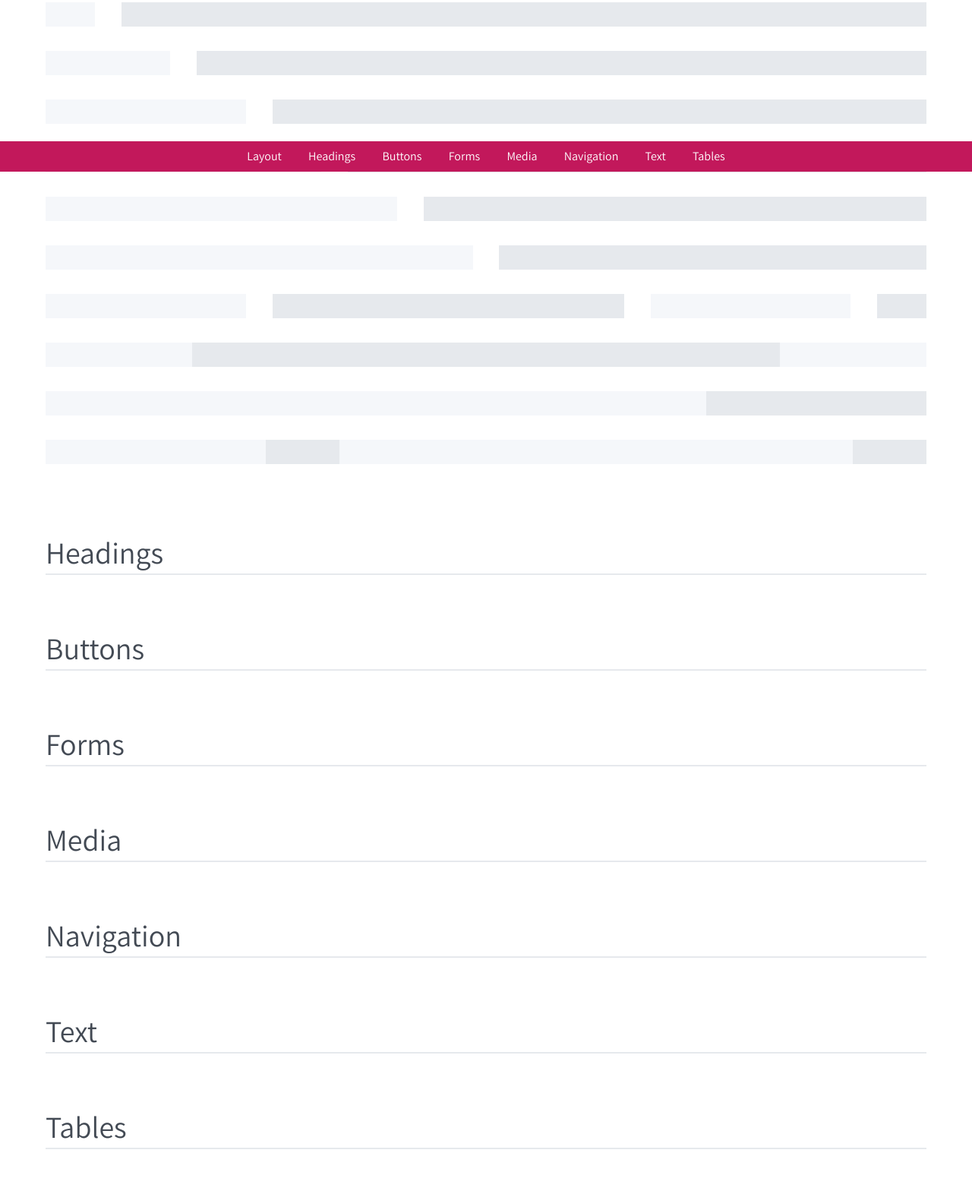
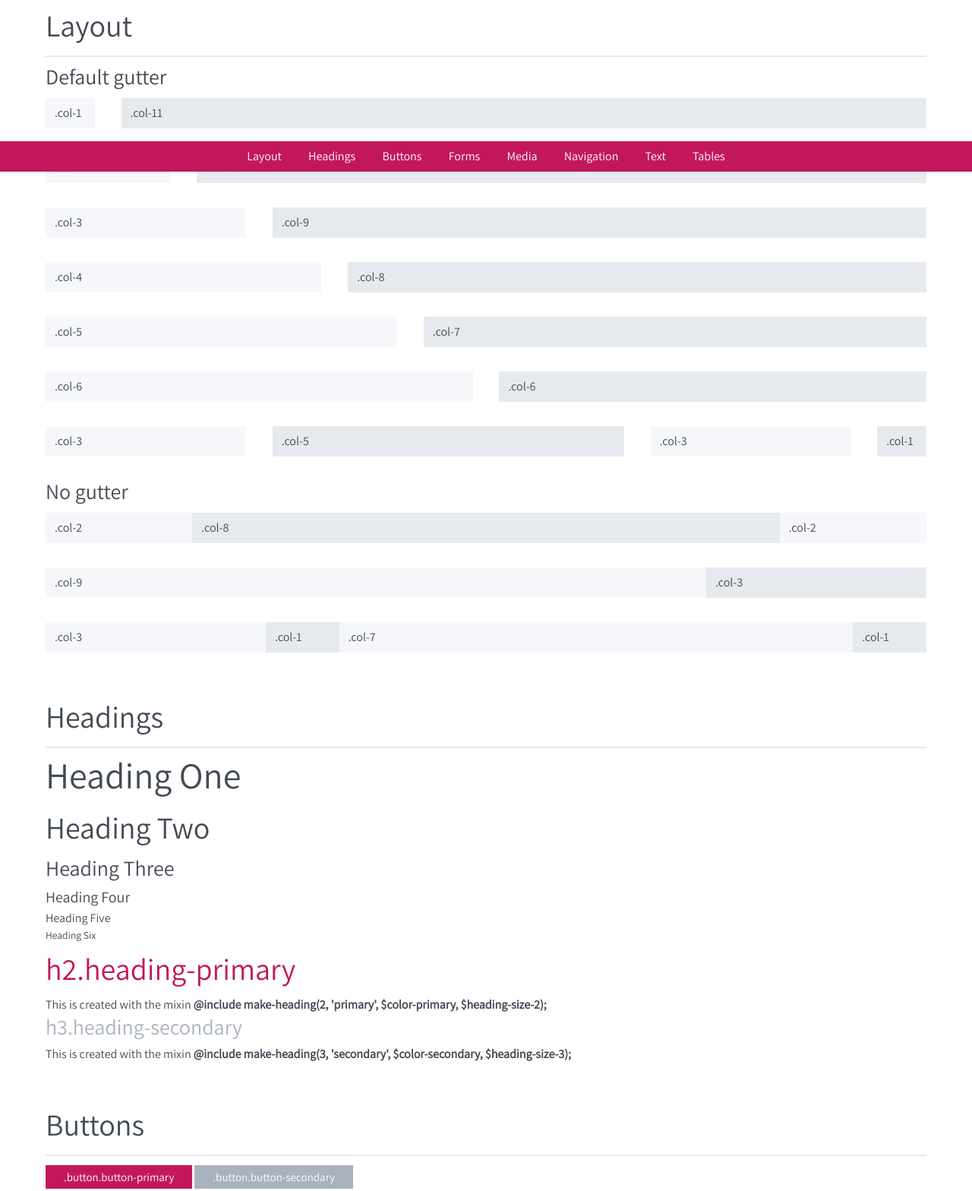
Before and after one commit to aschmelyun/endive, a website: page index.html in a window 1280 px wide. Shown: the part 574-2142 px from the top of the page at 76% size. Before the commit the page ends 2099 px from the top, so only its background shows below. Drawn offline with Linux system fonts and the light colour scheme; a web font is replaced by a local one.

Commit message:
Tweaks and additions to demo page, margin added to headings

```diff
--- a/index.html
+++ b/index.html
@@ -30,59 +30,83 @@
     <div class="row row-margin-top-8">
         <h2>Layout</h2>
         <div class="divider"></div>
+        <h3>Default gutter</h3>
         <div class="row row-margin-bottom-2">
-            <div class="col col-1"></div>
-            <div class="col col-11"></div>
+            <div class="col col-1">.col-1</div>
+            <div class="col col-11">.col-11</div>
         </div>
         <div class="row row-margin-bottom-2">
-            <div class="col col-2"></div>
-            <div class="col col-10"></div>
+            <div class="col col-2">.col-2</div>
+            <div class="col col-10">.col-10</div>
         </div>
         <div class="row row-margin-bottom-2">
-            <div class="col col-3"></div>
-            <div class="col col-9"></div>
+            <div class="col col-3">.col-3</div>
+            <div class="col col-9">.col-9</div>
         </div>
         <div class="row row-margin-bottom-2">
-            <div class="col col-4"></div>
-            <div class="col col-8"></div>
+            <div class="col col-4">.col-4</div>
+            <div class="col col-8">.col-8</div>
         </div>
         <div class="row row-margin-bottom-2">
-            <div class="col col-5"></div>
-            <div class="col col-7"></div>
+            <div class="col col-5">.col-5</div>
+            <div class="col col-7">.col-7</div>
         </div>
         <div class="row row-margin-bottom-2">
-            <div class="col col-6"></div>
-            <div class="col col-6"></div>
+            <div class="col col-6">.col-6</div>
+            <div class="col col-6">.col-6</div>
         </div>
         <div class="row row-margin-bottom-2">
-            <div class="col col-3"></div>
-            <div class="col col-5"></div>
-            <div class="col col-3"></div>
-            <div class="col col-1"></div>
+            <div class="col col-3">.col-3</div>
+            <div class="col col-5">.col-5</div>
+            <div class="col col-3">.col-3</div>
+            <div class="col col-1">.col-1</div>
+        </div>
+        <h3>No gutter</h3>
+        <div class="row row-margin-bottom-2 no-gutter">
+            <div class="col col-2">.col-2</div>
+            <div class="col col-8">.col-8</div>
+            <div class="col col-2">.col-2</div>
         </div>
         <div class="row row-margin-bottom-2 no-gutter">
-            <div class="col col-2"></div>
-            <div class="col col-8"></div>
-            <div class="col col-2"></div>
+            <div class="col col-9">.col-9</div>
+            <div class="col col-3">.col-3</div>
         </div>
-        <div class="row row-margin-bottom-2 no-gutter">
-            <div class="col col-9"></div>
-            <div class="col col-3"></div>
-        </div>
-        <div class="row row-margin-bottom-2 no-gutter">
-            <div class="col col-3"></div>
-            <div class="col col-1"></div>
-            <div class="col col-7"></div>
-            <div class="col col-1"></div>
+        <div class="row no-gutter">
+            <div class="col col-3">.col-3</div>
+            <div class="col col-1">.col-1</div>
+            <div class="col col-7">.col-7</div>
+            <div class="col col-1">.col-1</div>
         </div>
     </div>
     <div class="row row-margin-top-4">
         <h2>Headings</h2>
         <div class="divider"></div>
+        <div class="row">
+            <h1>Heading One</h1>
+            <h2>Heading Two</h2>
+            <h3>Heading Three</h3>
+            <h4>Heading Four</h4>
+            <h5>Heading Five</h5>
+            <h6>Heading Six</h6>
+        </div>
+        <div class="row">
+            <h2 class="heading-primary">h2.heading-primary</h2>
+            <p class="note">
+                This is created with the mixin <b>@include make-heading(2, 'primary', $color-primary, $heading-size-2);</b>
+            </p>
+            <h3 class="heading-secondary">h3.heading-secondary</h3>
+            <p class="note">
+                This is created with the mixin <b>@include make-heading(3, 'secondary', $color-secondary, $heading-size-3);</b>
+            </p>
+        </div>
     </div>
     <div class="row row-margin-top-4">
         <h2>Buttons</h2>
         <div class="divider"></div>
+        <div class="row row-margin-bottom-2">
+            <a href="#" class="button button-primary">.button.button-primary</a>
+            <a href="#" class="button button-secondary">.button.button-secondary</a>
+        </div>
     </div>
     <div class="row row-margin-top-4">
         <h2>Forms</h2>
--- a/src/base/_variables.scss
+++ b/src/base/_variables.scss
@@ -24,6 +24,7 @@ $color-darkgrey:        #656D78;
 $color-darkgrey-alt:    #434A54;
 
 $color-primary: #C2185B;
+$color-secondary: $color-mediumgrey-alt;
 
 $default-font-family: "Assistant", arial, sans-serif;
 $font-family-alternative: "Shrikhand", arial, sans-serif;
@@ -46,12 +47,14 @@ $heading-size-3: 1.75em;
 $heading-size-4: 1.25em;
 $heading-size-5: 1em;
 $heading-size-6: 0.85em;
+$heading-margin: 0.25em 0 0.5em;
 
 $row-margin-top: 1em 0 0;
 $row-margin-bottom: 0 0 1em;
 $row-margin-both: 1em 0;
 
 $column-spacing-percentage: 3;
+$column-padding: 12px;
 
 $button-color: #fff;
 $button-padding: 8px 24px;
--- a/src/mixins/_headings.scss
+++ b/src/mixins/_headings.scss
@@ -4,6 +4,7 @@
   @for $i from 1 through 6 {
     h#{$i} {
       font-size: nth($heading-sizes, $i);
+      margin: $heading-margin;
     }
   }
 }
--- a/src/mixins/_text.scss
+++ b/src/mixins/_text.scss
@@ -9,3 +9,11 @@
     text-align: right;
   }
 }
+
+@mixin make-text-styles() {
+  b,
+  strong,
+  .text-bold {
+    font-weight: bold;
+  }
+}
--- a/src/partials/_buttons.scss
+++ b/src/partials/_buttons.scss
@@ -3,3 +3,4 @@
   text-decoration: none;
 }
 @include make-button('primary', $color-primary);
+@include make-button('secondary', $color-secondary);
--- a/src/partials/_headings.scss
+++ b/src/partials/_headings.scss
@@ -1,3 +1,5 @@
 @include make-initial-headings();
 
 @include make-heading(1, 'landing', $color-primary, 9em, $font-family-alternative);
+@include make-heading(2, 'primary', $color-primary, $heading-size-2);
+@include make-heading(3, 'secondary', $color-secondary, $heading-size-3);
--- a/src/partials/_layout.scss
+++ b/src/partials/_layout.scss
@@ -34,8 +34,12 @@
 
 .col {
   float: left;
-  min-height: 32px;
+  padding: $column-padding;
   margin-left: 0;
+
+  &.no-padding {
+    padding: 0;
+  }
 
   @include make-scale($breakpoint-medium) {
     margin-left: (1% * $column-spacing-percentage);
--- a/src/partials/_text.scss
+++ b/src/partials/_text.scss
@@ -1 +1,2 @@
 @include make-text-alignments();
+@include make-text-styles();
```
Also changed, not shown: build/endive.css, build/endive.min.css.
